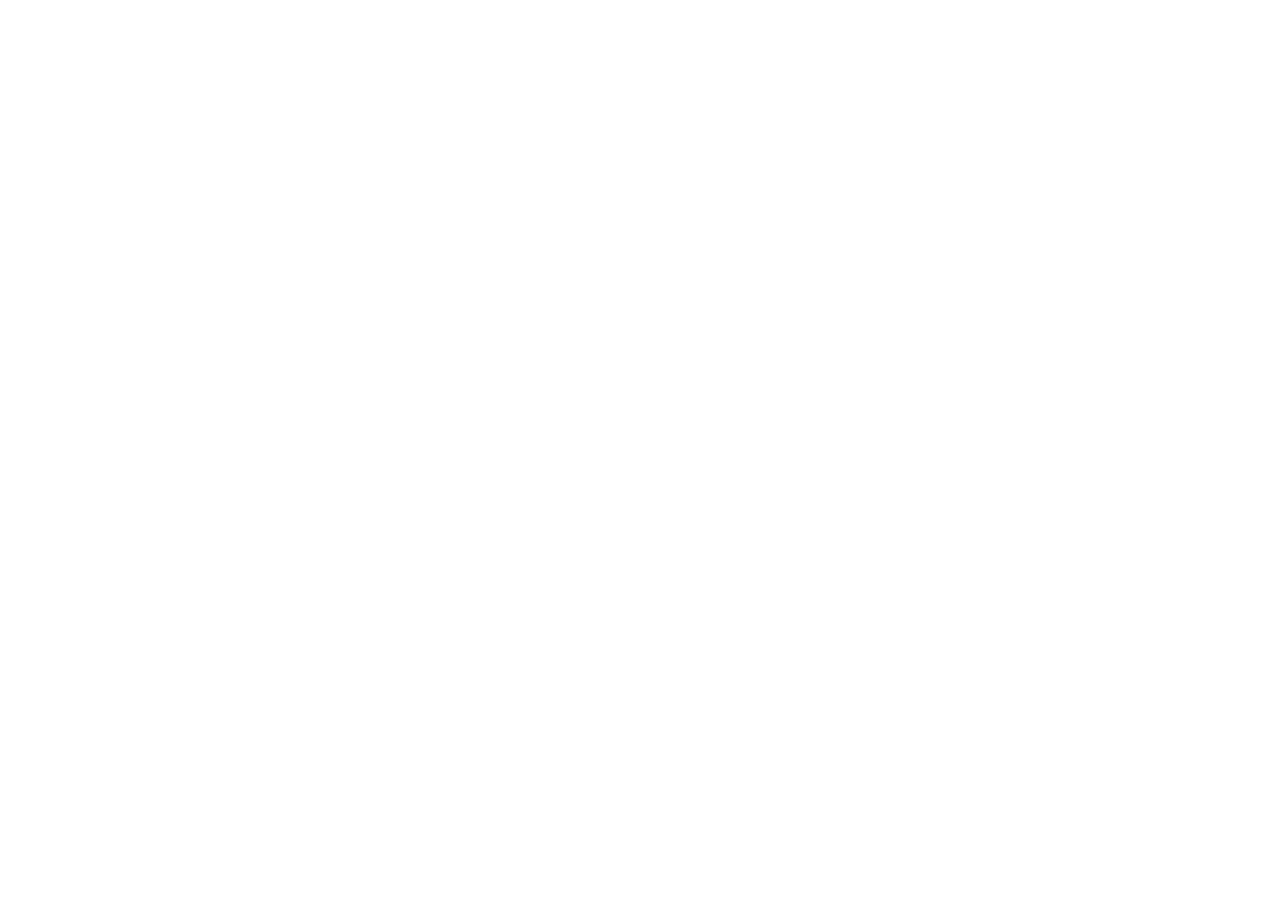
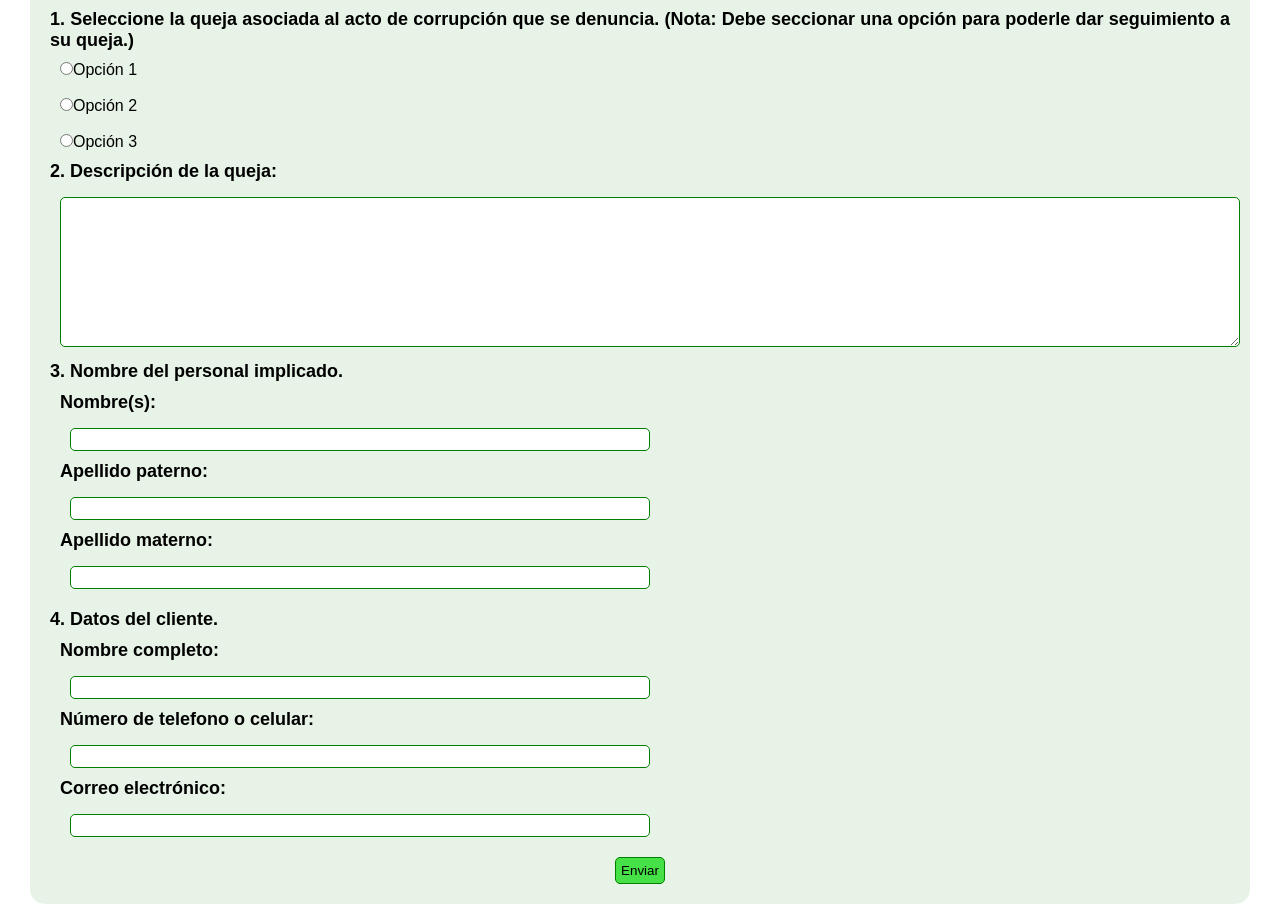
Before and after one commit to Erick140297/encuesta, a React (Vite) app: page / in a window 1280 px wide. Shown: the part 160-1074 px from the top of the page. Before the commit the page ends 800 px from the top, so only its background shows below. Built offline with nearby package versions, Linux system fonts and the light colour scheme.

Commit message:
formulario

```diff
--- a/src/App.jsx
+++ b/src/App.jsx
@@ -1,12 +1,13 @@
-import NavBar from "./components/NavBar"
+import Form from "./components/Form";
+import NavBar from "./components/NavBar";
 
 const App = () => {
   return (
     <div>
-      <NavBar/>
-      <div>Formulario de quejas anticorrupción</div>
+      <NavBar />
+      <Form />
     </div>
-  )
-}
+  );
+};
 
-export default App
+export default App;
--- /dev/null
+++ b/src/components/Form.jsx
@@ -0,0 +1,213 @@
+import { useState } from "react";
+import styled from "styled-components";
+
+const Form = () => {
+  const [selectedOption, setSelectedOption] = useState("");
+
+  const [input, setInput] = useState({
+    description: "",
+    name: "",
+    lastName1: "",
+    lastName2: "",
+    client: "",
+    number: "",
+    email: "",
+  });
+
+  const handleOptionChange = (event) => {
+    setSelectedOption(event.target.value);
+  };
+
+  const handleChange = (event) => {
+    setInput({
+      ...input,
+      [event.target.name]: event.target.value,
+    });
+  };
+
+  const onSubmit = (e) => {
+    e.preventDefault();
+
+    setSelectedOption("");
+    setInput({
+      ...input,
+      description: "",
+      name: "",
+      lastName1: "",
+      lastName2: "",
+      client: "",
+      number: "",
+      email: "",
+    });
+  };
+
+  console.log(input);
+
+  return (
+    <Container>
+      <Title>Formulario de quejas anticorrupción</Title>
+      <form>
+        <Question>{`1. Seleccione la queja asociada al acto de corrupción que se denuncia. (Nota: Debe seccionar una opción para poderle dar seguimiento a su queja.)`}</Question>
+        <Options>
+          <label>
+            <input
+              type="radio"
+              value="opcion1"
+              checked={selectedOption === "opcion1"}
+              onChange={handleOptionChange}
+            />
+            Opción 1
+          </label>
+          <br />
+          <label>
+            <input
+              type="radio"
+              value="opcion2"
+              checked={selectedOption === "opcion2"}
+              onChange={handleOptionChange}
+            />
+            Opción 2
+          </label>
+          <br />
+          <label>
+            <input
+              type="radio"
+              value="opcion3"
+              checked={selectedOption === "opcion3"}
+              onChange={handleOptionChange}
+            />
+            Opción 3
+          </label>
+        </Options>
+        <Question>2. Descripción de la queja:</Question>
+        <TextArea
+          name="description"
+          value={input.description}
+          onChange={handleChange}
+        ></TextArea>
+        <Question>3. Nombre del personal implicado.</Question>
+        <SubContainer>
+          <Question>Nombre(s):</Question>
+          <InputText
+            type="text"
+            name="name"
+            value={input.name}
+            onChange={handleChange}
+          />
+          <Question>Apellido paterno:</Question>
+          <InputText
+            type="text"
+            name="lastName1"
+            value={input.lastName1}
+            onChange={handleChange}
+          />
+          <Question>Apellido materno:</Question>
+          <InputText
+            type="text"
+            name="lastName2"
+            value={input.lastName2}
+            onChange={handleChange}
+          />
+        </SubContainer>
+        <Question>4. Datos del cliente.</Question>
+        <SubContainer>
+          <Question>Nombre completo:</Question>
+          <InputText
+            type="text"
+            name="client"
+            value={input.client}
+            onChange={handleChange}
+          />
+          <Question>Número de telefono o celular:</Question>
+          <InputText
+            type="tel"
+            name="number"
+            value={input.number}
+            onChange={handleChange}
+          />
+          <Question>Correo electrónico:</Question>
+          <InputText
+            type="email"
+            name="email"
+            value={input.email}
+            onChange={handleChange}
+          />
+        </SubContainer>
+        <Center>
+          <Button onClick={(e) => onSubmit(e)}>Enviar</Button>
+        </Center>
+      </form>
+    </Container>
+  );
+};
+
+export default Form;
+
+const Container = styled.div`
+  background: rgb(230, 243, 230);
+  margin: 10px 30px;
+  border-radius: 15px;
+  padding: 20px;
+`;
+const Title = styled.h2`
+  text-align: center;
+  margin-bottom: 20px;
+  font-size: 25px;
+
+  @media (max-width: 500px) {
+    font-size: 18px;
+  }
+`;
+
+const Options = styled.div`
+  display: flex;
+  flex-direction: column;
+  margin: 10px;
+`;
+
+const Question = styled.h3`
+  text-align: justify;
+  margin-bottom: 5px;
+  font-size: 18px;
+
+  @media (max-width: 500px) {
+    font-size: 12px;
+  }
+`;
+
+const TextArea = styled.textarea`
+  width: 100%;
+  height: 150px;
+  margin: 10px;
+  padding: 5px;
+  outline: none;
+  border-radius: 5px;
+  border: 1px solid green;
+`;
+
+const InputText = styled.input`
+  width: 50%;
+  outline: none;
+  margin: 10px;
+  padding: 3px;
+  border-radius: 5px;
+  border: 1px solid green;
+  @media (max-width: 900px) {
+    width: 100%;
+  }
+`;
+
+const SubContainer = styled.div`
+  margin: 10px;
+`;
+
+const Center = styled.div`
+  display: flex;
+  justify-content: center;
+`;
+const Button = styled.button`
+  padding: 5px;
+  border-radius: 5px;
+  background: #46e146;
+  border: 1px solid green;
+`;
--- a/src/components/NavBar.jsx
+++ b/src/components/NavBar.jsx
@@ -7,7 +7,6 @@ const NavBar = () => {
         src="https://res.cloudinary.com/dnrcmjyu1/image/upload/v1698147373/Gomez%20Corp/Pemex-Logo-500x283_cnlhco.png"
         alt="PEMEX Logo"
       />
-
       <Img
         src="https://res.cloudinary.com/dnrcmjyu1/image/upload/v1689748432/Gomez%20Corp/GomezCorpLogo_iodwuc.png"
         alt="Gomez Corp Logo"
```
